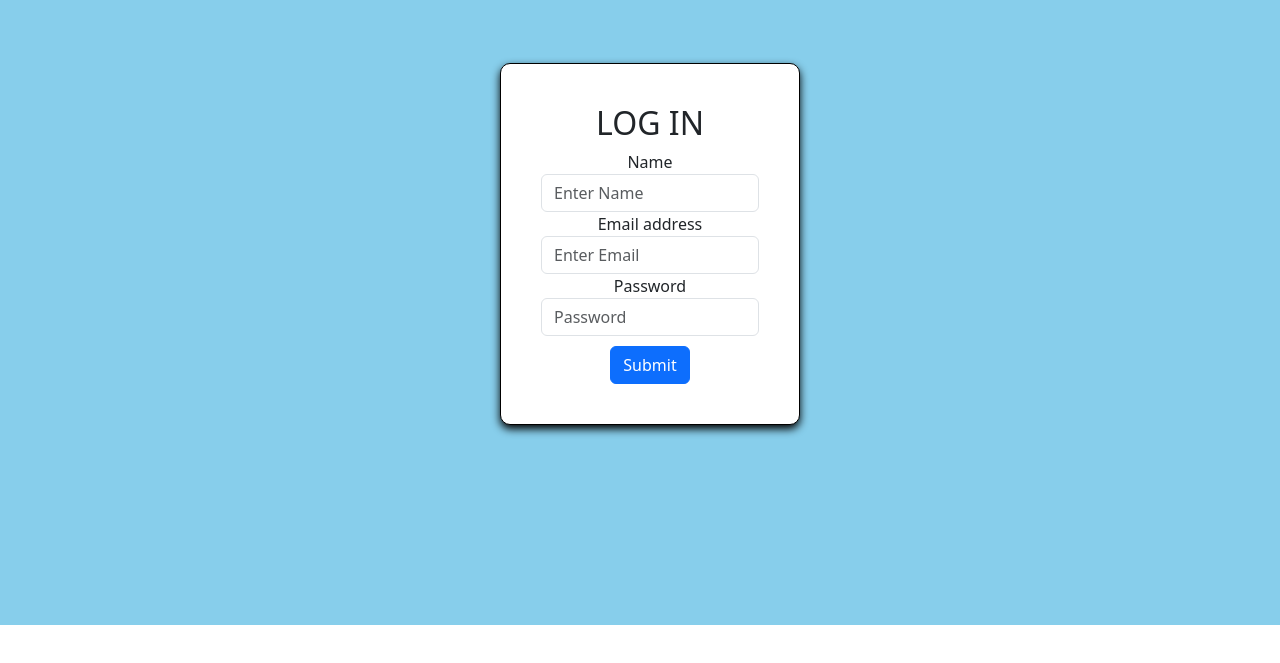
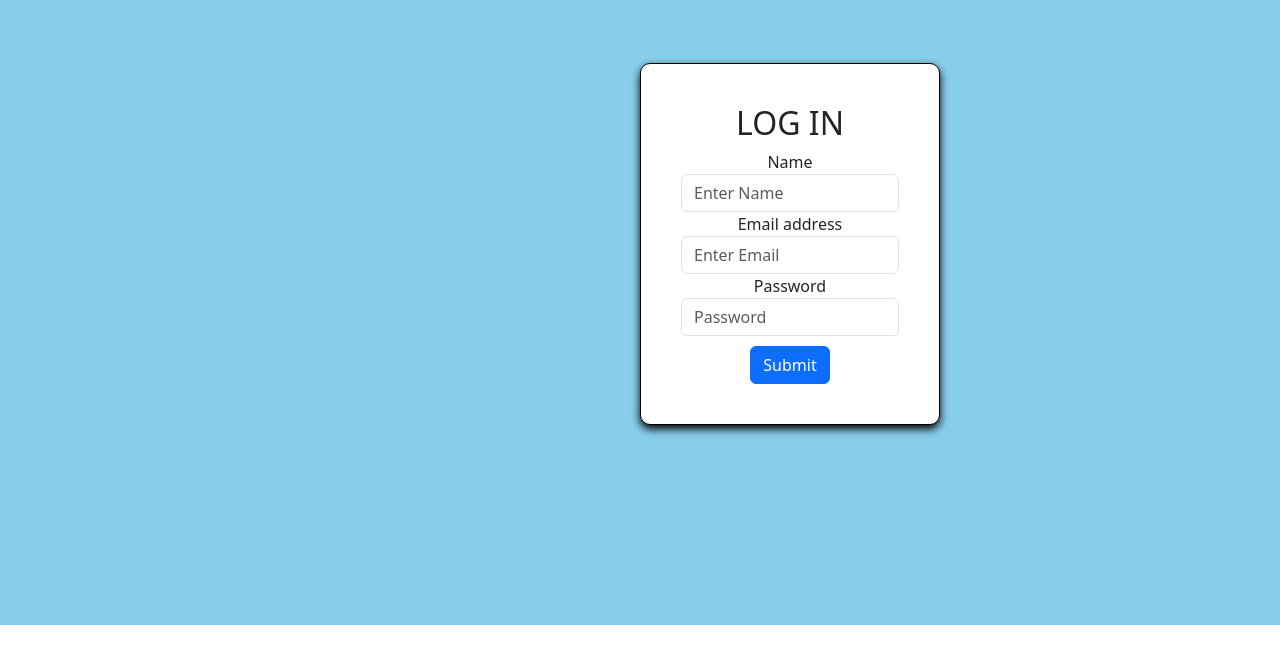
Before and after one commit to yeswanth-2003/post, a React (Create React App) app: page / in a window 1280 px wide. Shown: the part 137-800 px from the top of the page. Built offline with nearby package versions, Linux system fonts and the light colour scheme.

Commit message:
Update post.js

```diff
--- a/src/components/post.js
+++ b/src/components/post.js
@@ -38,7 +38,7 @@ function Post(){
     }
 
     return(
-        <div style={{backgroundColor:'skyblue',padding:'200px 500px ',minWidth:'700px' }}>
+        <div style={{backgroundColor:'skyblue',padding:'200px 50% ',minWidth:'700px' }}>
         <div style={{backgroundColor:'white',maxWidth:'600px',minWidth:'300px',border:'1px solid black',borderRadius:'10px',padding:'40px 40px',boxShadow:'0 4px 8px black' }}>
             <h2>LOG IN</h2>
             <form  onSubmit={handlesubmit} >
```
